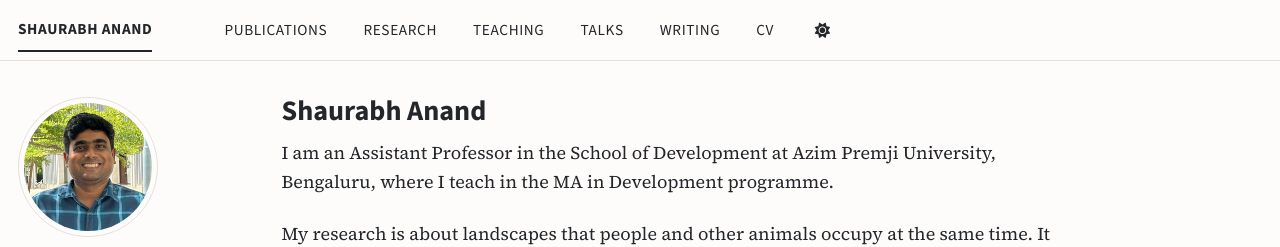
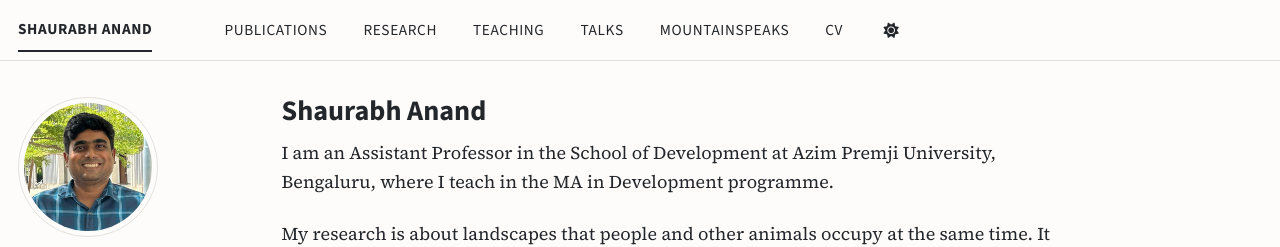
Before and after one commit to anand15/anand15.github.io, a Jekyll site: the page built from _pages/about.md, in a window 1280 px wide. Shown: the top 247 px of the page. Built offline with Jekyll 4.4.1, drawn with Linux system fonts in a browser that asks for light colours; a style sheet for code colours, icons or effects is not loaded.

Commit message:
changed blog link

```diff
--- a/_data/navigation.yml
+++ b/_data/navigation.yml
@@ -13,8 +13,8 @@ main:
   - title: "Talks"
     url: /talks/
 
-  - title: "Writing"
-    url: /year-archive/
+  - title: "MountainSpeaks"
+    url: https://mountainspeaks.substack.com/
 
   - title: "CV"
     url: /cv/
```
